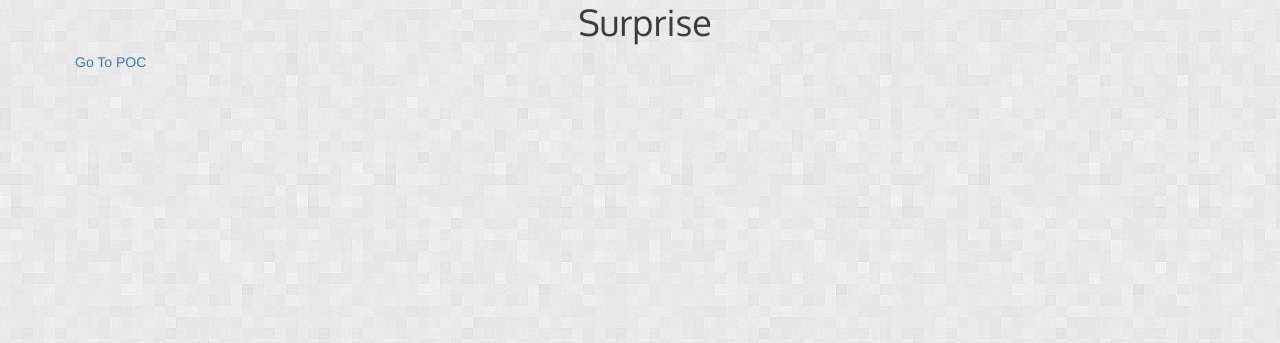
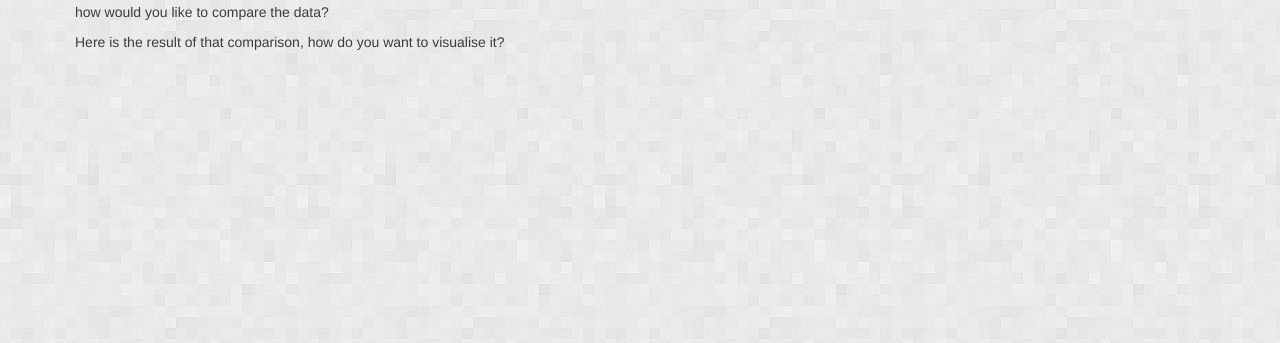
Before and after one commit to gideonb234/openhappiness, a Django app: template templates/datatwitter/comparison.html in a window 1280 px wide. Shown: the part 90-433 px from the top of the page. Run offline with Django 3.2, Linux system fonts and the light colour scheme; the template is opened without the code that fills it, so the values that code supplies are empty; some libraries are stand-ins or nearby versions.

Commit message:
UI Changes

```diff
--- a/templates/datatwitter/base.html
+++ b/templates/datatwitter/base.html
@@ -36,7 +36,7 @@
         </div>
         {% block content %}{% endblock %}
         <div class="footer">
-            <a href="/datatwitter/poc">Go To POC</a>
+            {% block footer %}{% endblock %}
         </div>
     </div>
     <script src="{% static "js/jquery-2.2.0.min.js" %}"></script>
--- a/templates/datatwitter/comparison.html
+++ b/templates/datatwitter/comparison.html
@@ -1,6 +1,14 @@
 {% extends "datatwitter/base.html" %}
 {% block content %}
     <div class="comparison">
-        <h1>Surprise</h1>
+        <div class="question">
+            <p>how would you like to compare the data?</p>
+{#            form#}
+
+        </div>
+        <div id="result">
+            Here is the result of that comparison, how do you want to visualise it?
+{#            Form#}
+        </div>
     </div>
 {% endblock %}
--- a/templates/datatwitter/dataset.html
+++ b/templates/datatwitter/dataset.html
@@ -2,7 +2,10 @@
 {% block content %}
     <div class="dataset-upload">
         <div class="description">
-            Upload a CSV/JSON file to the
+            Upload a CSV/JSON file to the database so that it can be analysed
+        </div>
+        <div id="upload">
+{#            upload form goes here #}
         </div>
     </div>
 {% endblock %}
--- a/templates/datatwitter/index.html
+++ b/templates/datatwitter/index.html
@@ -8,3 +8,6 @@
         <a href="#" class="btn btn-default btn-lg">Begin Button goes here I guess</a>
     </div>
 {% endblock %}
+{% block footer %}
+    <a href="/datatwitter/poc">Go To POC</a>
+{% endblock %}
--- a/templates/datatwitter/output.html
+++ b/templates/datatwitter/output.html
@@ -5,6 +5,8 @@
 {% endblock %}
 {% block content %}
     <div class="visualisation">
-        <h1>Surprise</h1>
+        <h2>Here is the viusalised form of the comparison results</h2>
+{#    Comparison #}
+{#        Possible results feature as well #}
     </div>
 {% endblock %}
```
